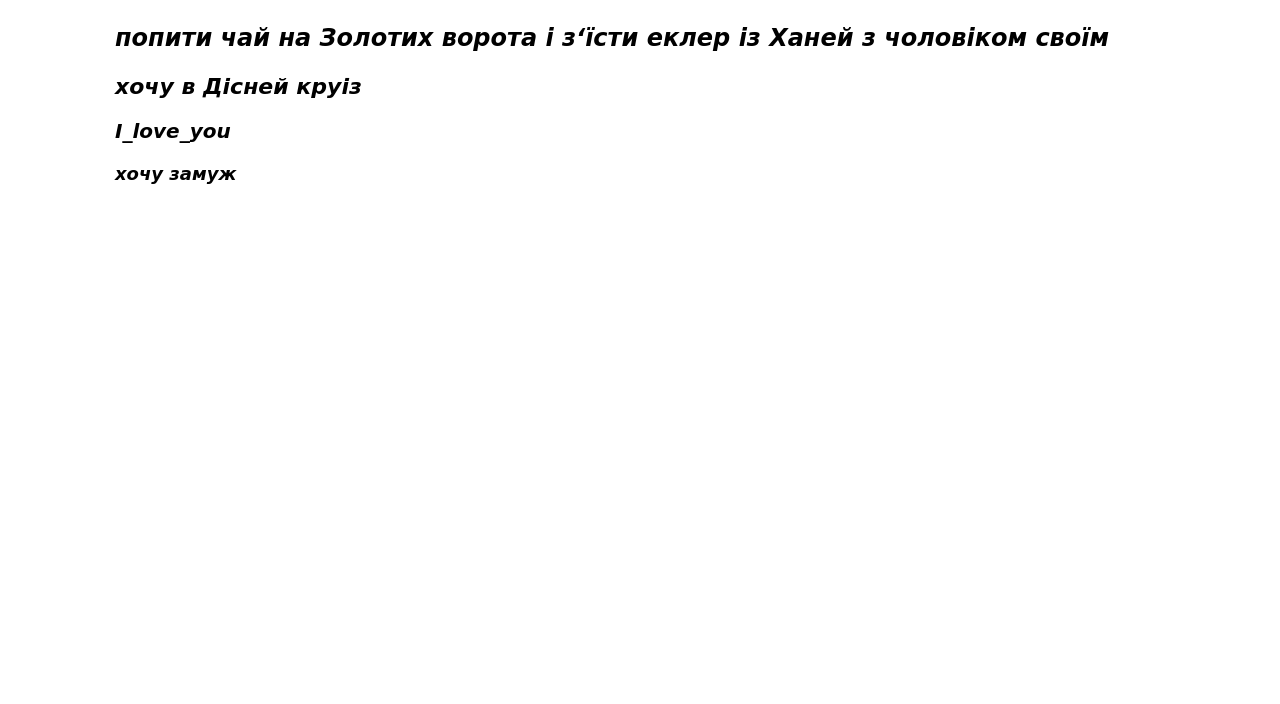
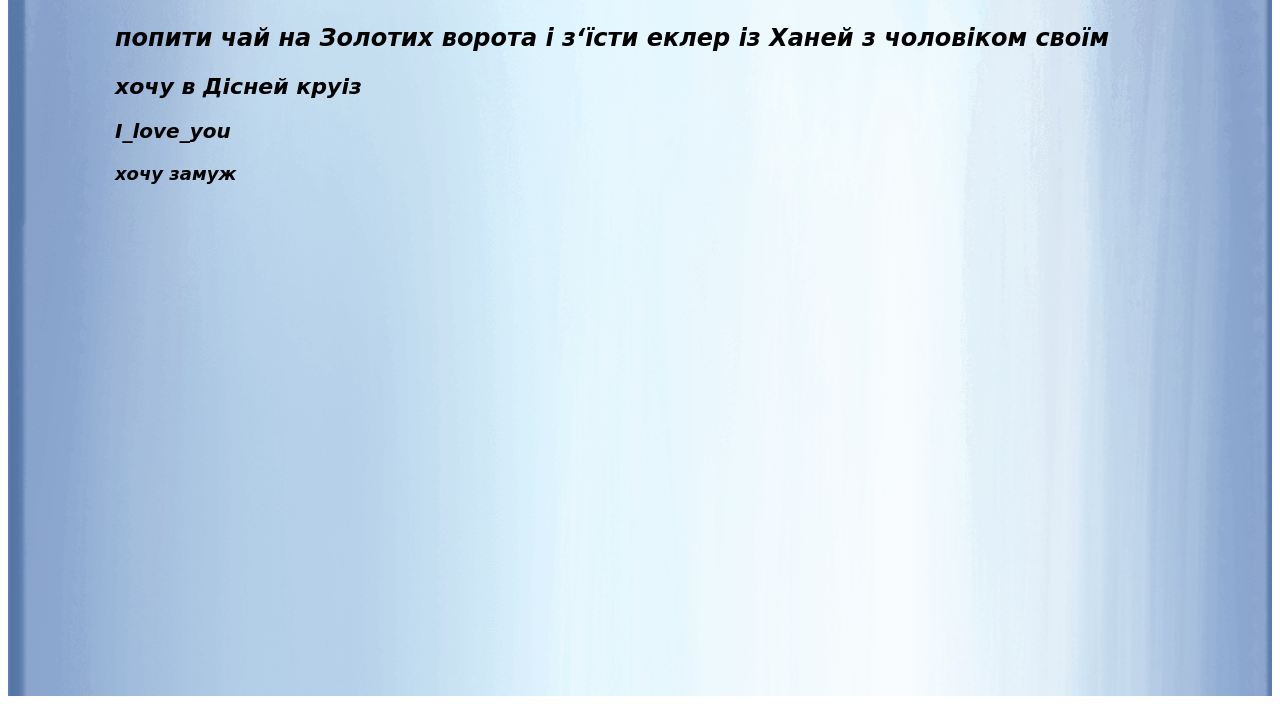
Before and after one commit to Evgiv08/mriia, a plain HTML site: page wish-list.html in a window 1280 px wide. Shown: the part 112-816 px from the top of the page. Drawn offline with Linux system fonts and the light colour scheme; the site is published under a folder, as on GitHub Pages, so addresses that start at the root find nothing; a web font is replaced by a local one.

Commit message:
wish page

```diff
--- a/style/style.less
+++ b/style/style.less
@@ -126,7 +126,7 @@ img {
 // wish-list page start
 
 .content {
-    background-image: url(/assets/jar.png);
+    background-image: url(../assets/jar.png);
     background-repeat: no-repeat;
     background-size: cover;
     min-height: 100vh;
```
Also changed, not shown: style/style.css.
